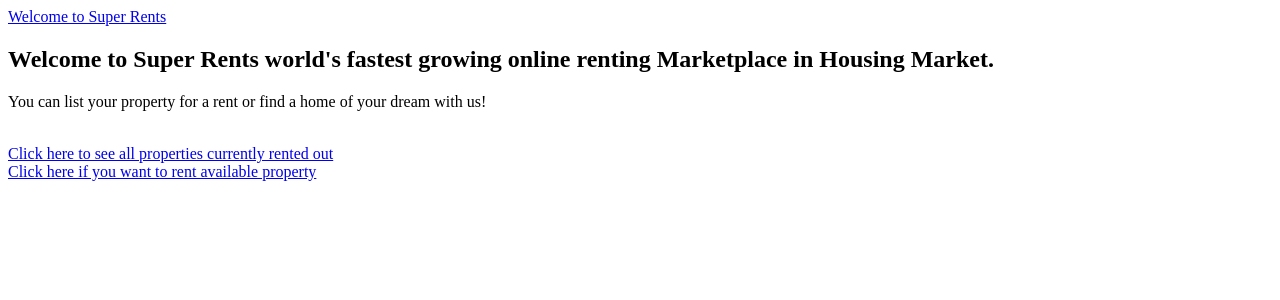
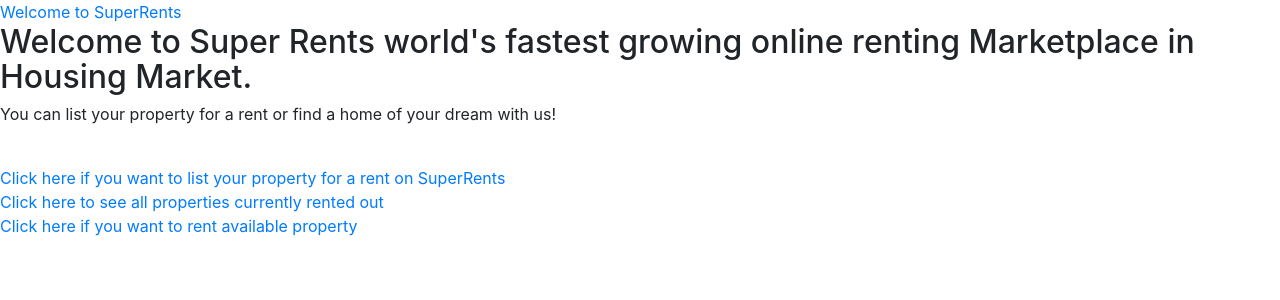
Before and after one commit to Iverick/SuperRents_Test_App, a Django app: page /home/ in a window 1280 px wide. Shown: the top 300 px of the page. Run offline with Django 3.2, Linux system fonts and the light colour scheme; some libraries are stand-ins or nearby versions.

Commit message:
Revitalized AddProperty view. Its now possible to create Property object using sites form and html page. Made minor tweaks to admin, models and templates.

```diff
--- a/django/config/settings.py
+++ b/django/config/settings.py
@@ -20,6 +20,8 @@ ALLOWED_HOSTS = []
 
 INSTALLED_APPS = [
     'rent',
+
+    'crispy_forms',
 
     'django.contrib.admin',
     'django.contrib.auth',
--- a/django/rent/models.py
+++ b/django/rent/models.py
@@ -49,7 +49,7 @@ class Property(models.Model):
     property_type = models.IntegerField(choices=PROPERTY_TYPE, default=HOUSING)
     description = models.CharField(max_length=500)
     price = models.DecimalField(max_digits=10, decimal_places=2)
-    length = models.IntegerField(validators=[MaxValueValidator(120)])
+    rent_length = models.IntegerField(validators=[MaxValueValidator(120)])
     vacant = models.BooleanField(default=True)
     objects = PropertyManager()
 
--- a/django/rent/templates/rent/homepage.html
+++ b/django/rent/templates/rent/homepage.html
@@ -7,11 +7,13 @@
     <br>
     <!--
     {% if request.user.is_authenticated %}
-      <a href="{% url 'rent:add_property' %}">Click here if you want to list your property for rent on our Marketplace.</a>
+      <a href="{% url 'rent:add_property' %}">Click here if you want to list your property for a rent on SuperRents</a>
     {% else %}
       <p>Please register to make your rental ad.</p>
     {% endif %}
     -->
+    <a href="{% url 'rent:add_property' %}">Click here if you want to list your property for a rent on SuperRents</a>
+    <br>
     <a href="{% url 'rent:list_rented_properties' %}">Click here to see all properties currently rented out</a>
     <br>
     <a href="{% url 'rent:vacant_properties' %}">Click here if you want to rent available property</a>
--- a/django/rent/templates/rent/list_rented_properties.html
+++ b/django/rent/templates/rent/list_rented_properties.html
@@ -9,7 +9,6 @@
 
   {% for property in object_list %}
     <div {% if expires_soon %}class="expires-soon"{% endif %}>
-      {{ expires_soon }}
       <p>Address: {{ property.address }}</p>
       <p>Location: {{ property.city }}</p>
       <p>Owner's name: {{ property.owner.first_name }} {{ property.owner.last_name }}</p>
--- a/django/rent/views.py
+++ b/django/rent/views.py
@@ -5,6 +5,7 @@ from django.utils import timezone
 from django.views.generic import ListView
 from django.views.generic.edit import CreateView
 
+from rent.forms import CreatePropertyForm
 from rent.models import Property
 
 
@@ -13,8 +14,11 @@ def get_homepage(request):
     return render(request, 'rent/homepage.html')
 
 
+# http://localhost:8000/add-property/
 class AddProperty(CreateView):
-    pass
+
+    form_class = CreatePropertyForm
+    template_name = 'rent/add_property.html'
 
 
 # http://localhost:8000/vacant-properties/
@@ -52,3 +56,32 @@ class ListRentedProperties(ListView):
 
         for object in self.get_queryset():
             return datetime.date(object.contract.end_date) < expires_soon
+
+
+'''
+# http://localhost:8000/rented-properties/
+class ListRentedProperties(TemplateView):
+
+    View lists all rented properties.
+
+    template_name = 'rent/list_rented_properties.html'
+    properties = Property.objects.get_rented_properties()
+
+    for property_ in properties:
+        property_['expires_soon'] = self.check_expiration_date()
+
+    def get_context_data(self, **kwargs):
+        context = ({
+            'property_': property_
+        })
+        return context
+
+    def check_expiration_date(self):
+        # counting 30 days from now
+        today = date.today()
+        expires_soon = today + timedelta(days=30)
+
+        if datetime.date(property_.contract.end_date) < expires_soon:
+            return True
+        return False
+'''
--- a/django/templates/base.html
+++ b/django/templates/base.html
@@ -3,8 +3,13 @@
 <html>
 <head>
   <meta charset="utf-8" />
-  <title>{% block title %}Welcome to Super Rents{% endblock %}</title>
-  <a href="{% url 'rent:homepage' %}">Welcome to Super Rents</a>
+  <title>{% block title %}Welcome to SuperRents{% endblock %}</title>
+  <link
+    href="https://maxcdn.bootstrapcdn.com/bootstrap/4.0.0-beta/css/bootstrap.min.css"
+    integrity="sha384-/Y6pD6FV/Vv2HJnA6t+vslU6fwYXjCFtcEpHbNJ0lyAFsXTsjBbfaDjzALeQsN6M"
+    rel="stylesheet"
+    crossorigin="anonymous">
+  <a href="{% url 'rent:homepage' %}">Welcome to SuperRents</a>
   <style>
     .expires-soon {
       background-color: #FF0000;
--- a/requirements.txt
+++ b/requirements.txt
@@ -1,3 +1,4 @@
 django==1.10
 djangorestframework<3.8
+django-crispy-forms==1.7.0
 python-dotenv
```
Also changed, not shown: django/rent/admin.py (+10 -1 lines), django/rent/forms.py (added, +23 -0 lines), django/rent/templates/rent/add_property.html (added, +17 -0 lines), django/rent/migrations/0003_auto_20180728_1252.py.
